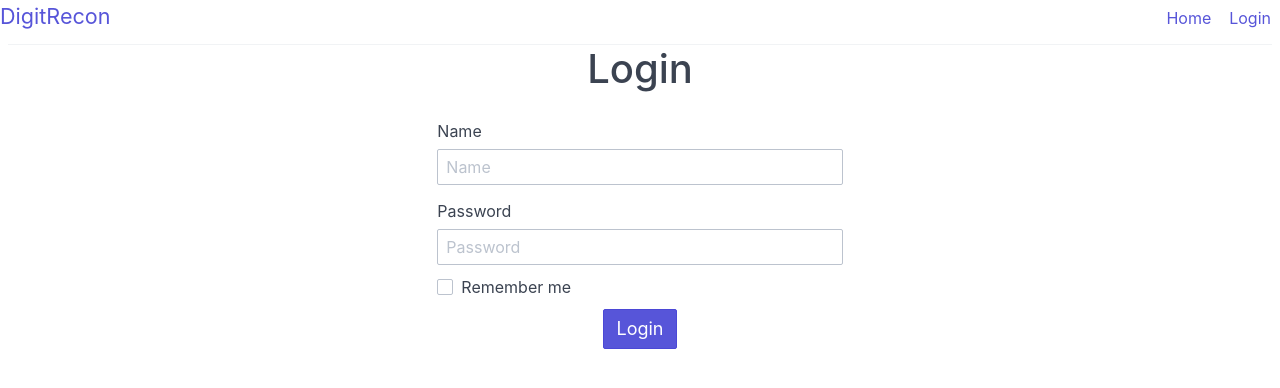
After one commit to stbatya/myNNproject, a Flask app: page /login in a window 1280 px wide. The commit adds this page. Shown: the top 388 px of the page. Run offline with Flask 2, Linux system fonts and the light colour scheme.

Commit message:
Changed app structure. Now it's init file, which configures and initialises all things and then registeres blueprints. These blueprints are: main and auth. Main routes main page and drawing page. Auth will route all pages concerning authorisation and registration process. Database for registration was also created.

```diff
--- /dev/null
+++ b/NN/webapp/__init__.py
@@ -0,0 +1,20 @@
+from flask import Flask
+from flask_sqlalchemy import SQLAlchemy
+
+db = SQLAlchemy()
+
+def create_app():
+    app = Flask(__name__)
+
+    app.config['SECRET_KEY'] = 'Kirill'
+    app.config['SQLALCHEMY_DATABASE_URI'] = 'sqlite:///db.sqlite'
+
+    db.init_app(app)
+
+    from .auth import auth as auth_blueprint
+    app.register_blueprint(auth_blueprint)
+
+    from .main import main as main_blueprint
+    app.register_blueprint(main_blueprint)
+
+    return app
--- a/NN/webapp/auth.py
+++ b/NN/webapp/auth.py
@@ -1,11 +1,12 @@
 from flask import Blueprint
-from . import db
+from flask import render_template, request, jsonify
+#from . import db
 
 auth = Blueprint('auth', __name__)
 
 @auth.route('/login')
 def login():
-    return 'Login'
+    return render_template('login.html')
 
 @auth.route('/signup')
 def signup():
--- /dev/null
+++ b/NN/webapp/models.py
@@ -0,0 +1,6 @@
+import db
+class User(db.Model):
+    id = db.Column(db.integer, primary_key=True)
+    email = db.Column(db.string(100),unique=True)
+    password = db.Column(db.string(100))
+    name = db.Column(db.string(100))
--- a/NN/webapp/templates/first_app.html
+++ b/NN/webapp/templates/first_app.html
@@ -14,7 +14,8 @@
         <a href="#" class="navbar-brand"><span class="text-large">DigitRecon</span></a>
       </div>
       <div class="navbar-section">
-        <a href="{{ url_for('index') }}" class="btn btn-link">Home</a>
+        <a href="{{ url_for('main.index') }}" class="btn btn-link">Home</a>
+        <a href="{{ url_for('auth.login') }}" class="btn btn-link">Login</a>
       </div>
     </header>
 <div class="container centered">
--- a/NN/webapp/templates/index.html
+++ b/NN/webapp/templates/index.html
@@ -10,7 +10,7 @@
   This is my digit recognition webapp!
 </h2>
 
-<a href="{{url_for('canvas')}}">Draw a number</a>
+<a href="{{url_for('main.canvas')}}">Draw a number</a>
 </div>
 </div>
 {%endblock%}
--- /dev/null
+++ b/NN/webapp/templates/login.html
@@ -0,0 +1,35 @@
+{% extends 'first_app.html' %}
+
+{%block content%}
+<div class="container">
+  <h1 class="text-center">Login</h1>
+  <div class="columns">
+    <div class="column col-4">
+    </div>
+    <div class="column col-4">
+      <form class="log" action="/login" method="post">
+        <div class="form-group">
+          <label class="form-label">Name</label>
+          <input class="form-input" type="text" placeholder="Name">
+        </div>
+        <div class="form-group">
+          <label class="form-label">Password</label>
+          <input class="form-input" type="password" placeholder="Password">
+        </div>
+        <div class="form-group">
+          <label class="form-checkbox">
+          <input type="checkbox">
+          <i class="form-icon"></i> Remember me
+          </label>
+        </div>
+        <div class="form-group text-center">
+        <button class="btn btn-primary btn-lg">Login</button>
+        </div>
+      </form>
+    </div>
+    <div class="column col-4">
+    </div>
+  </div>
+
+</div>
+{%endblock%}
```
Also changed, not shown: NN/webapp/app.py (deleted, +0 -49 lines), NN/webapp/main.py (added, +44 -0 lines), NN/webapp/db.sqlite (added).
